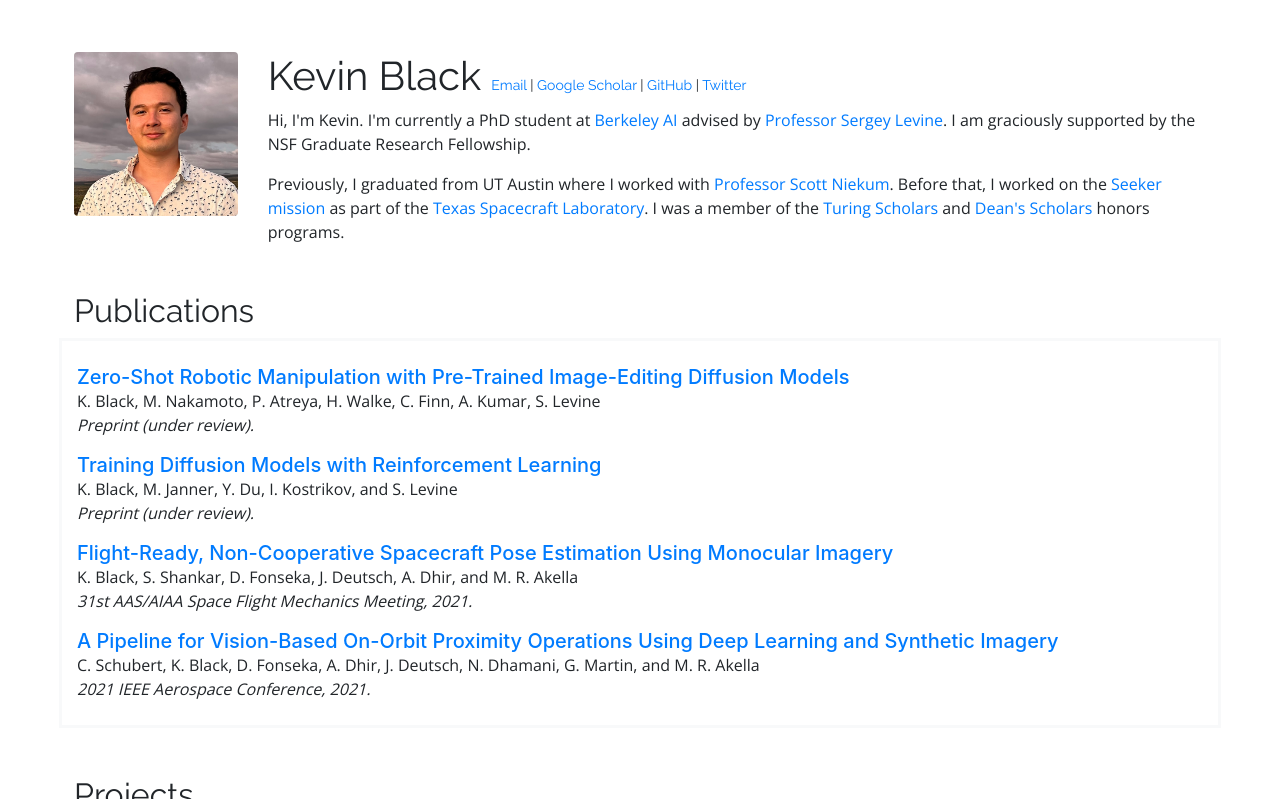
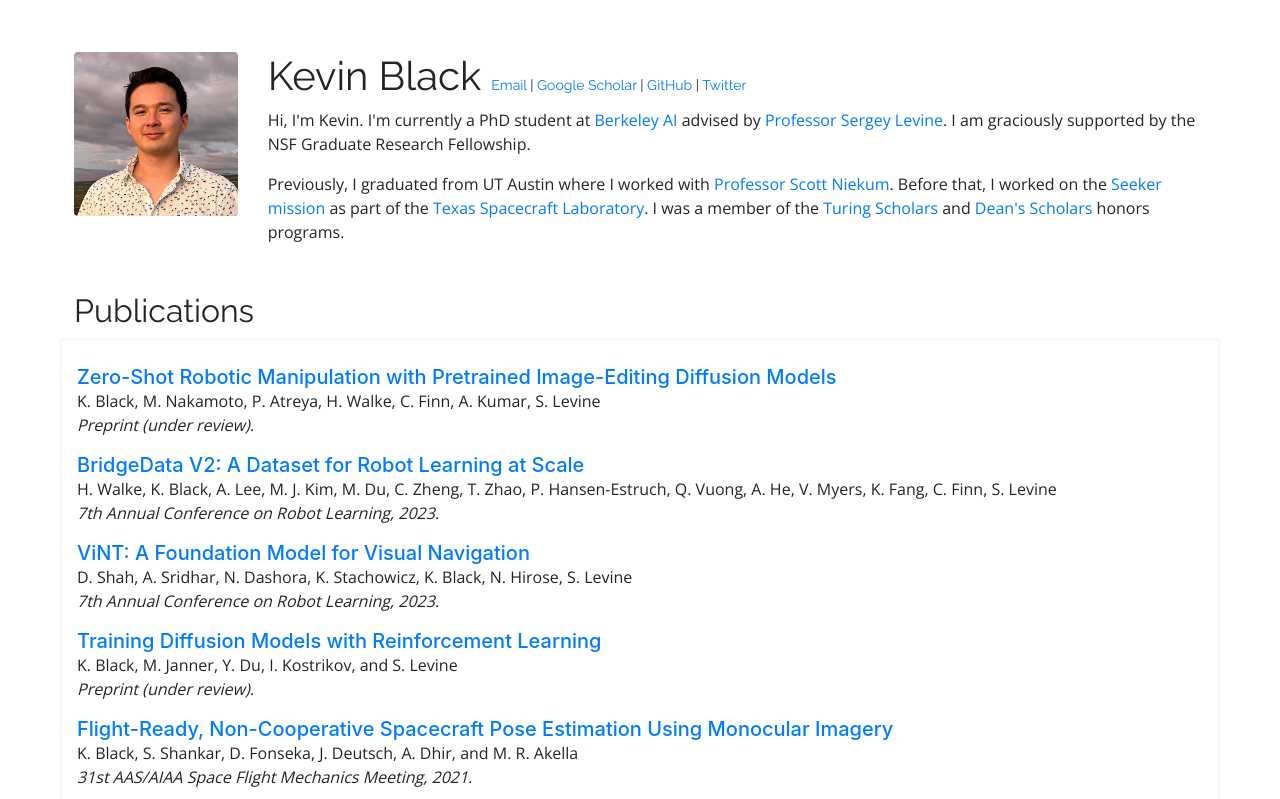
Before and after one commit to kvablack/kvablack.github.io, a Jekyll site: the page built from index.html, in a window 1280 px wide and 900 px high, cut to the strip 0-799 px from the top of the window. Built offline with Jekyll 4.4.1, drawn with Linux system fonts in a browser that asks for light colours.

Commit message:
update pubs

```diff
--- a/_data/publications.yml
+++ b/_data/publications.yml
@@ -1,7 +1,17 @@
-- title: Zero-Shot Robotic Manipulation with Pre-Trained Image-Editing Diffusion Models
+- title: Zero-Shot Robotic Manipulation with Pretrained Image-Editing Diffusion Models
   url: https://rail-berkeley.github.io/susie/
   authors: K. Black, M. Nakamoto, P. Atreya, H. Walke, C. Finn, A. Kumar, S. Levine
   conference: Preprint (under review).
+
+- title: "BridgeData V2: A Dataset for Robot Learning at Scale"
+  url: https://rail-berkeley.github.io/bridgedata/
+  authors: H. Walke, K. Black, A. Lee, M. J. Kim, M. Du, C. Zheng, T. Zhao, P. Hansen-Estruch, Q. Vuong, A. He, V. Myers, K. Fang, C. Finn, S. Levine
+  conference: 7th Annual Conference on Robot Learning, 2023.
+
+- title: "ViNT: A Foundation Model for Visual Navigation"
+  url: https://general-navigation-models.github.io/
+  authors: D. Shah, A. Sridhar, N. Dashora, K. Stachowicz, K. Black, N. Hirose, S. Levine
+  conference: 7th Annual Conference on Robot Learning, 2023.
 
 - title: Training Diffusion Models with Reinforcement Learning
   url: https://rl-diffusion.github.io
```
